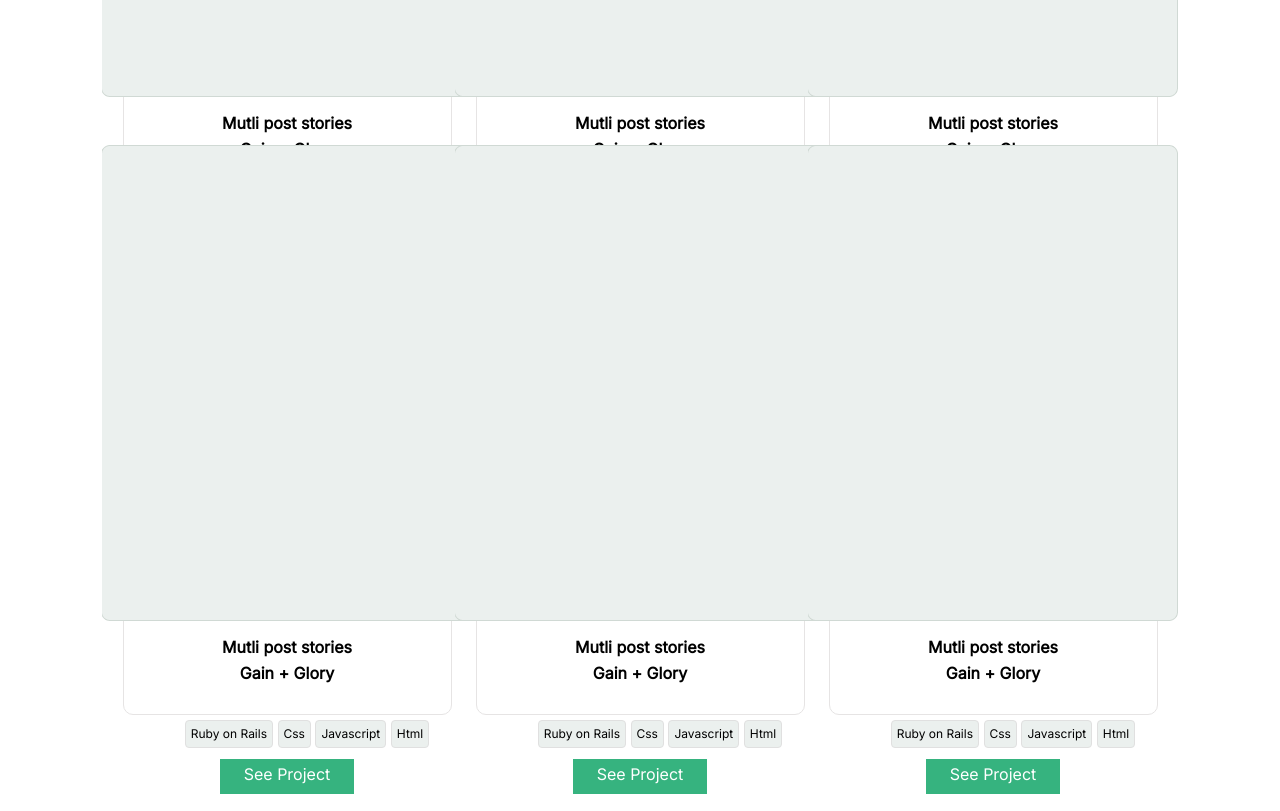
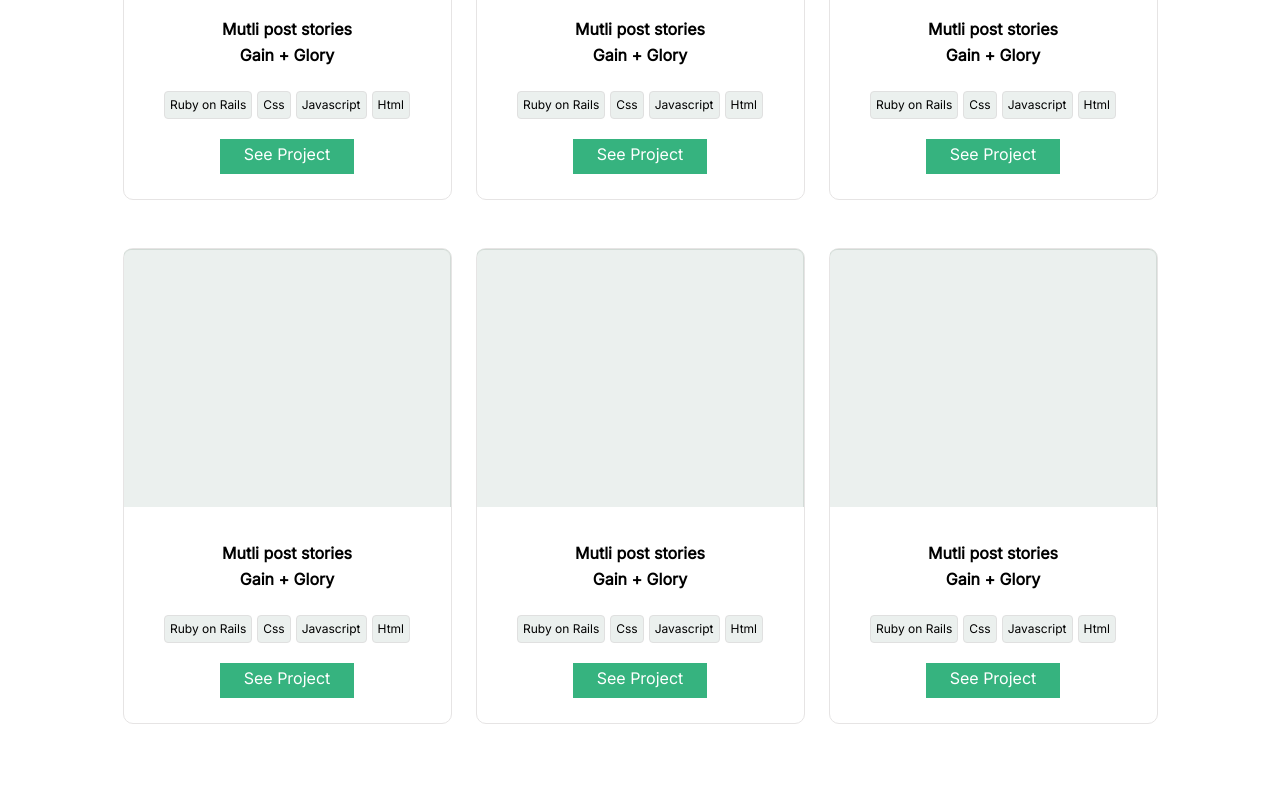
Before and after one commit to mumo-esther/portfolio-finish, a website: page index.html in a window 1280 px wide. Shown: the part 389-1200 px from the top of the page. Drawn offline with Linux system fonts and the light colour scheme.

Commit message:
corrected recent works html

```diff
--- a/index.html
+++ b/index.html
@@ -17,93 +17,106 @@
   <body>
 
         <section class= "recent-works">
-          <h3>My Recent Works</h3>
+          <h1>My Recent Works</h1>
 <section class = "cards">
          <div class="card">
-            <img src="./images/img placeholder.png" alt="">
+      <div class="project-img"></div>
+      <div class="text">
             <h3>Mutli post stories</h3>
             <h4>Gain + Glory</h4>
-             <ul class = "tags-tag">
-            <button class="tag">Ruby on Rails</button>
-            <button class="tag">Css</button>
-            <button class="tag">Javascript</button>
-            <button class="tag">Html</button>
-          </ul>
-          <ul class="project">
+             <section class = "tags">
+            <li class="tag">Ruby on Rails</li>
+            <li class="tag">Css</li>
+            <li class="tag">Javascript</li>
+            <li class="tag">Html</li>
+          </section>
+          <section class="project">
         <button class="project">See Project</button>
-        </ul>
+        </section>
+        </div>
          </div>
          <div class="card">
-          <img src="./images/img placeholder.png" alt="">
+         <div class="project-img"></div>
+         <div class="text">
           <h3>Mutli post stories</h2>
           <h4>Gain + Glory</h4>
-           <ul class = "tags-tag">
-            <button class="tag">Ruby on Rails</button>
-            <button class="tag">Css</button>
-            <button class="tag">Javascript</button>
-            <button class="tag">Html</button>
-          </ul>
-          <ul class="project">
+           <section class = "tags">
+            <li class="tag">Ruby on Rails</li>
+            <li class="tag">Css</li>
+            <li class="tag">Javascript</li>
+            <li class="tag">Html</li>
+          </section>
+          <section class="project">
       <button class="project">See Project</button>
-      </ul>
+      </section>
+    </div>
        </div>
        <div class="card">
-        <img src="./images/img placeholder.png" alt="">
+       <div class="project-img"></div>
+       <div class="text">
         <h3>Mutli post stories</h2>
         <h4>Gain + Glory</h4>
-        <ul class = "tags-tag">
-           <button class="tag">Ruby on Rails</button>
-            <button class="tag">Css</button>
-            <button class="tag">Javascript</button>
-            <button class="tag">Html</button>
-          </ul>
-          <ul class="project">
+        <section class = "tags">
+           <li class="tag">Ruby on Rails</li>
+            <li class="tag">Css</li>
+            <li class="tag">Javascript</li>
+            <li class="tag">Html</li>
+          </section>
+          <section class="project">
     <button class="project">See Project</button>
-    </ul>
+    </section>
+  </div>
      </div>
     </section>
     <section class = "cards">
     <div class="card">
-          <img src="./images/img placeholder.png" alt="">
+        <div class="project-img"></div>
+        <div class="text">
           <h3>Mutli post stories</h2>
           <h4>Gain + Glory</h4>
-           <ul class = "tags-tag">
-            <button class="tag">Ruby on Rails</button>
-            <button class="tag">Css</button>
-            <button class="tag">Javascript</button>
-            <button class="tag">Html</button>
-          </ul>
-          <ul class="project">
+           <section class = "tags">
+            <li class="tag">Ruby on Rails</li>
+            <li class="tag">Css</li>
+            <li class="tag">Javascript</li>
+            <li class="tag">Html</li>
+          </section>
+          <section class="project">
       <button class="project">See Project</button>
-      </ul>
+      </section>
+    </div>
        </div>
 <div class="card">
-          <img src="./images/img placeholder.png" alt="">
+         <div class="project-img"></div>
+         <div class="text">
           <h3>Mutli post stories</h2>
           <h4>Gain + Glory</h4>
-           <ul class = "tags-tag">
-           <button class="tag">Ruby on Rails</button>
-            <button class="tag">Css</button>
-            <button class="tag">Javascript</button>
-            <button class="tag">Html</button>
-          </ul>
-          <ul class="project">
+           <section class = "tags">
+           <li class="tag">Ruby on Rails</li>
+            <li class="tag">Css</li>
+            <li class="tag">Javascript</li>
+            <li class="tag">Html</li>
+          </section>
+          <section class="project">
       <button class="project">See Project</button>
-      </ul>
+      </section>
+    </div>
        </div>
        <div class="card">
-          <img src="./images/img placeholder.png" alt="">
+         <div class="project-img"></div>
+         <div class="text">
           <h3>Mutli post stories</h2>
           <h4>Gain + Glory</h4>
-          <ul class = "tags-tag">
-          <button class="tag">Ruby on Rails</button>
-            <button class="tag">Css</button>
-            <button class="tag">Javascript</button>
-            <button class="tag">Html</button>
-          </ul>
-          <ul class="project">
+          <section class = "tags">
+          <li class="tag">Ruby on Rails</li>
+            <li class="tag">Css</li>
+            <li class="tag">Javascript</li>
+            <li class="tag">Html</li>
+          </section>
+          <section class="project">
       <button class="project">See Project</button>
-   </ul>
+   </section>
+  </div>
+  </div>
        </div>
       </section>
         </section>
@@ -125,38 +138,48 @@ don’t hestiate to contact me.
          <section class= "grids">
          <div class="grid">
             <img class="grid-image" src="./images/language.png" alt="">
-            <h3>Languages</h3>
-             <ul class = "tags">
-            <button class="tag">Javascript</button>
-            <button class="tag">Ruby</button>
-            <button class="tag">Html</button>
-            <button class="tag">CSS</button>
-          </ul>
+            <div class="txt1">
+            <h3 class="lang-title">Languages</h3>
+             <section class = "tags1">
+            <li class="tag1">Javascript</li>
+            <li class="tag1">Ruby</li>
+            <li class="tag1">Html</li>
+            <li class="tag1">CSS</li>
+          </section>
+          </div>
          </div>
           <div class="grid">
           <img  class="grid-image" src="./images/frameworks.png" alt="">
+          <div class="txt1">
           <h3>Frameworks</h3>
-           <ul class = "tags">
-            <button class="tag">Bootstrap</button>
-            <button class="tag">Ruby on Rails</button>
-            <button class="tag">Rspec</button>
-            <button class="tag">Capybara</button>
-            <button class="tag">Selenium</button>
-          </ul>
+           <div class = "tags1">
+            <li class="tag1">Bootstrap</li>
+            <li class="tag1">Ruby on Rails</li>
+            <li class="tag1">Rspec</li>
+           </div>
+             <div class = "tags2">
+            <li class="tag1">Capybara</li>
+            <li class="tag1">Selenium</li>
+          </div>
         </div>
+          </div>
        <div class="grid">
         <img class="grid-image"src="./images/skills.png" alt="">
+        <div class="txt1">
         <h3>Skills</h3>
-        <ul class = "tags">
-           <button class="tag">Codekit</button>
-            <button class="tag">Github</button>
-            <button class="tag">Codepen</button>
-            <button class="tag">Gitlab</button>
-            <button class="tag">Terminal</button>
-          </ul>
+        <div class = "tags1">
+           <li class="tag1">Codekit</li>
+            <li class="tag1">Github</li>
+            <li class="tag1">Codepen</li>
+            <li class="tag1">Gitlab</li>
+  </div>
+            <div class="tags2">
+            <li class="tag1">Terminal</li>
+            </div>
+          </div>
      </div>
          </section>
-
+    <div class="contact">
       <div  class="contact-text">
       <h4>I'm always interested in hearing about new projects, so if you'd like to chat please get in touch.</h4>
      </div>
@@ -166,7 +189,7 @@ don’t hestiate to contact me.
       </div>
     <input class="smallbtn3" type="text" value="Email adress" size="33">
     <textarea class="txt-area">Type something</textarea>
-    <button class="get-in-touch">Get In Touch</button>
+    <li class="get-in-touch">Get In Touch</li>
     </div>
     </section>
     <section class="social-media">
@@ -186,5 +209,6 @@ don’t hestiate to contact me.
     <img src="./images/socialmedia icons/angelist 1.png" alt="angelist icon">
 </a>
         </section>
+        </div>
       </body>
 </html>
```
